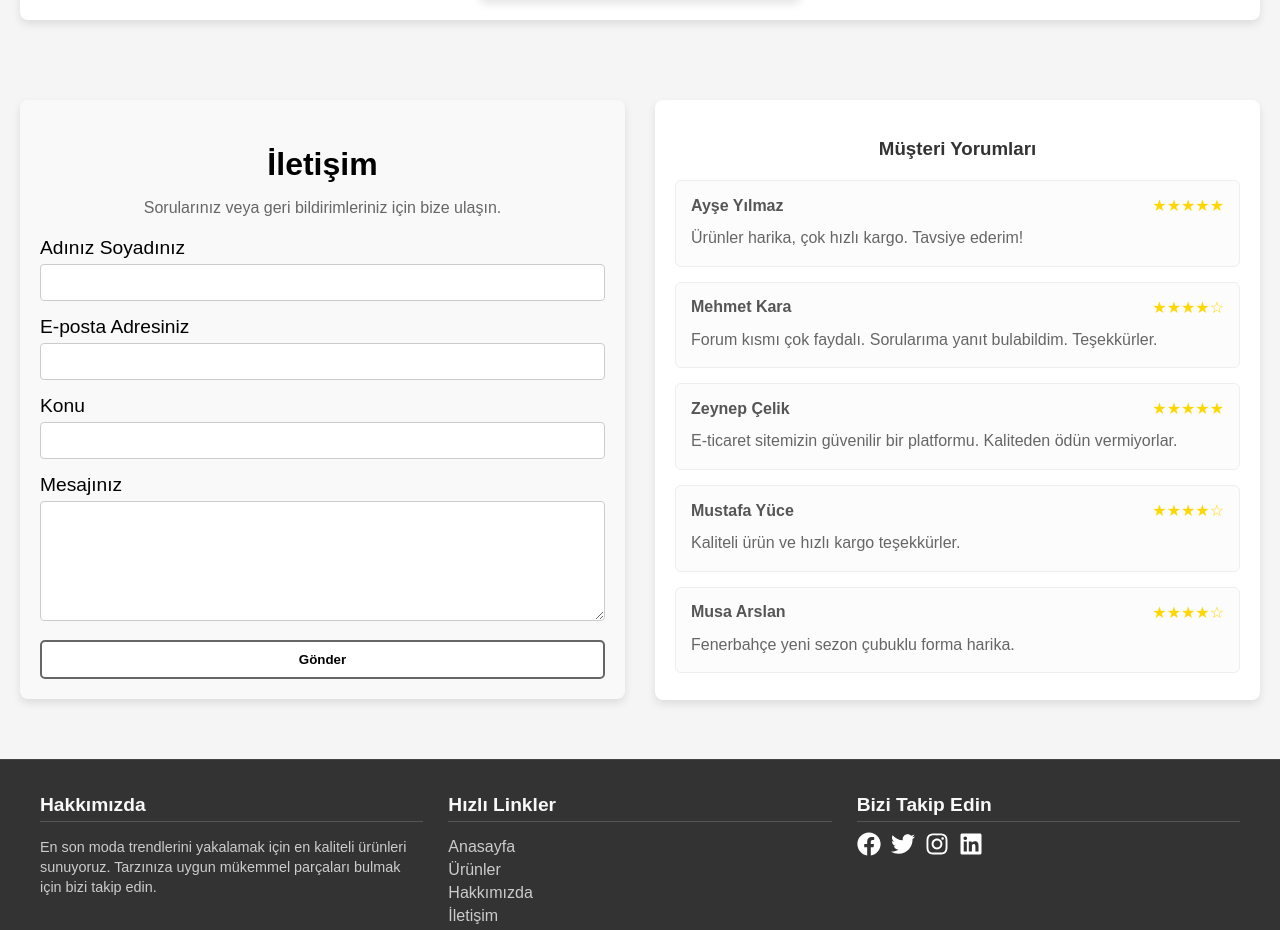
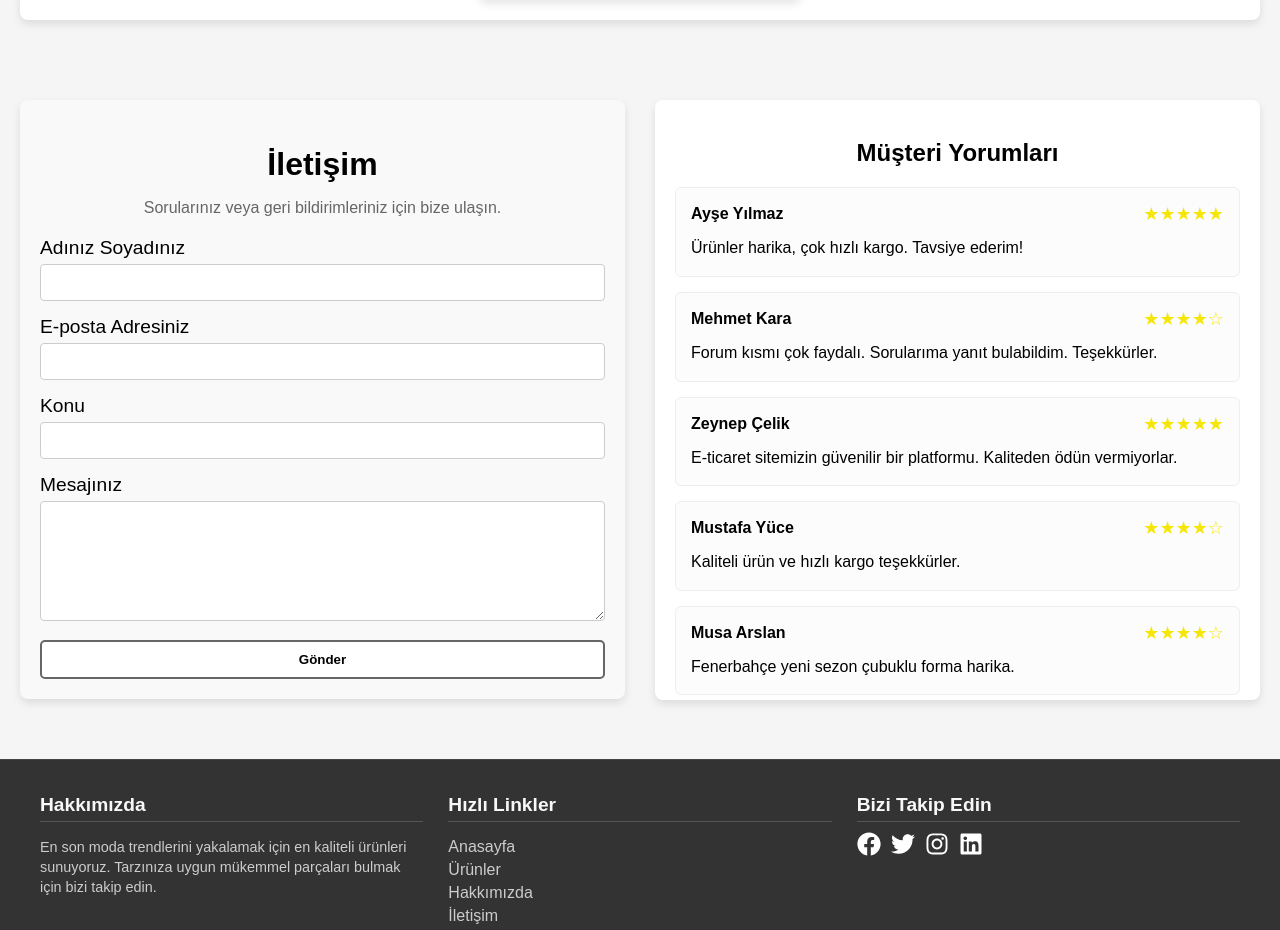
Before and after one commit to alikaankoc1/e-ticaret-app, a React (Vite) app in the folder e-ticaret-app/: page /anasayfa in a window 1280 px wide. Shown: the part 3701-4631 px from the top of the page. Built offline with nearby package versions, Linux system fonts and the light colour scheme.

Commit message:
update
new css code

```diff
--- a/e-ticaret-app/src/components/Comments/Comments.css
+++ b/e-ticaret-app/src/components/Comments/Comments.css
@@ -6,6 +6,7 @@
   box-shadow: 0 4px 8px rgba(0, 0, 0, 0.1);
   height: 560px; /* Yüksekliği eşitlemek için */
   margin-top: 40px;
+  font-family: sans-serif;
 }
 
 .comments-container h3 {
@@ -36,16 +37,18 @@
 
 .comment-header h4 {
   margin: 0;
-  color: #555;
+  color: #000000;
+  /* font-weight: 500; */
 }
 
 .rating {
-  color: gold;
+  color: rgb(246, 230, 7);
+  font-size: 18px;
 }
 
 .comment-text {
   margin: 0;
-  color: #666;
+  color: #000000;
   line-height: 1.6;
 }
 @media (max-width: 768px) {
--- a/e-ticaret-app/src/components/Comments/Comments.jsx
+++ b/e-ticaret-app/src/components/Comments/Comments.jsx
@@ -39,7 +39,7 @@ const Comments = () => {
 
   return (
     <div className="comments-container">
-      <h3>Müşteri Yorumları</h3>
+      <h2>Müşteri Yorumları</h2>
       <div className="comment-list">
         {customerReviews.map((review) => (
           <div key={review.id} className="comment-card">
```
